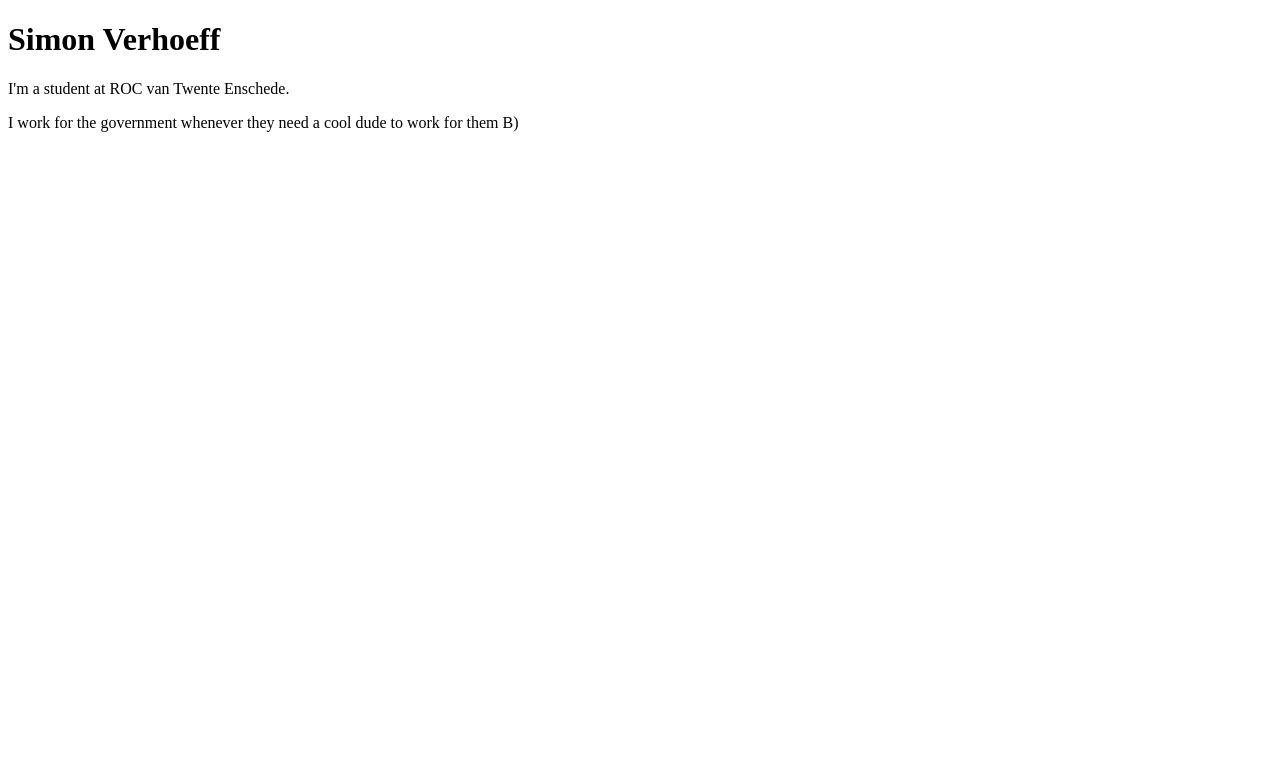
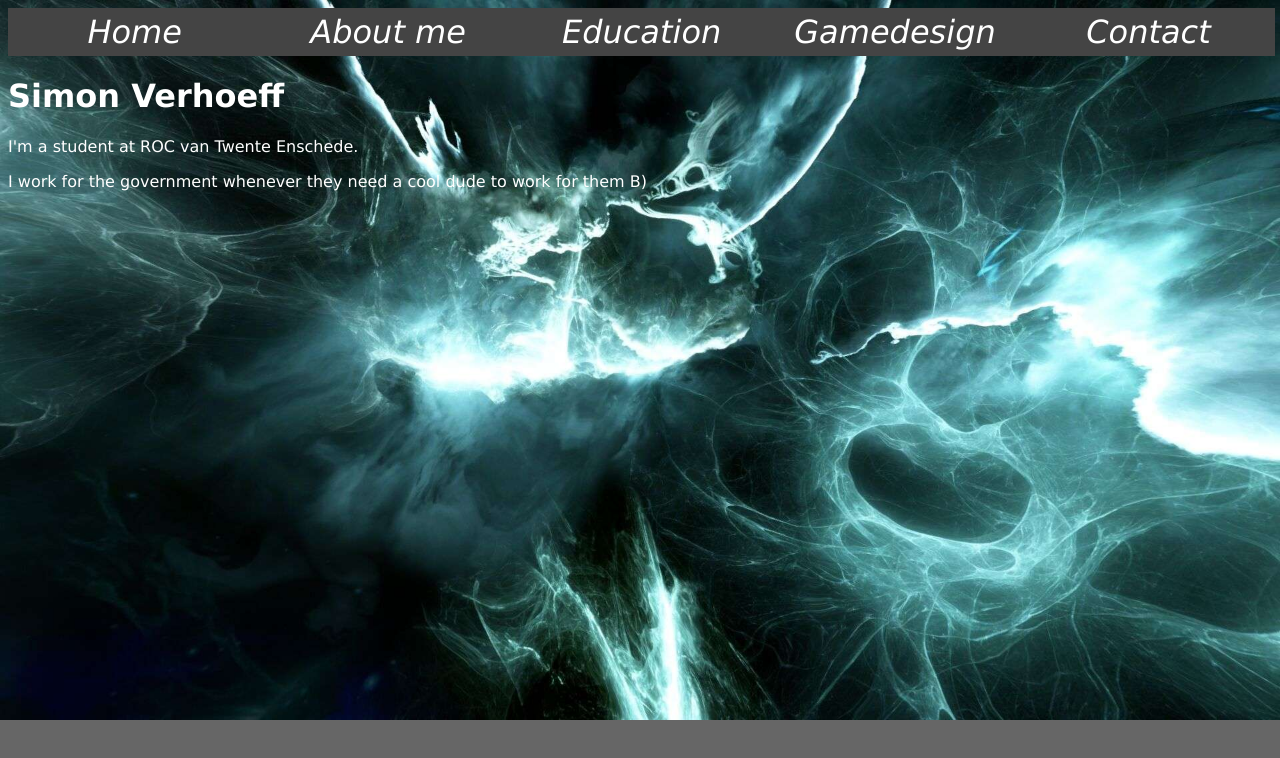
Before and after one commit to Hiddio/Hiddio.github.io, a plain HTML site: page index.html in a window 1280 px wide. Drawn offline with Linux system fonts and the light colour scheme.

Commit message:
Added styles and background image

```diff
--- a/index.html
+++ b/index.html
@@ -6,6 +6,13 @@
     <link rel="icon" href="Flavicon AC.png" type="image" sizes="16x16">
 </head>
 <body>
+    <div class="top-bar">
+        <a href="Index.html"><i class="fa fa-home">Home</i></a>
+        <a href="About me.html"><i class="fa fa-about me">About me</i></a>
+        <a href="Education.html"><i class="fa fa-education">Education</i></a>
+        <a href="Gamedesign.html"><i class="fa fa-gamedesign">Gamedesign</i></a>
+        <a href="Contact.html"><i class="fa fa-contact">Contact</i></a>
+      </div>
 <h1>Simon Verhoeff</h1>
 <p>I'm a student at ROC van Twente Enschede.</p>
 <div>
--- a/styles.css
+++ b/styles.css
@@ -0,0 +1,58 @@
+html
+{
+    font-family: verdana;
+}
+body
+{
+  background-image: url("background.png");
+  background-position: center top;
+  background-color: #666;
+  background-size: cover;
+  background-repeat: no-repeat;
+  width: 99%;
+  height: 100%;
+}
+.top-bar
+{
+  width: 100%;
+  background-color: #444;
+  overflow: auto;
+}
+
+.top-bar a
+{
+  font-family: verdana;
+  float: left;
+  height: 30%;
+  width: 20%;
+  text-align: center;
+  padding: 5px 0;
+  transition: all 0.2s ease;
+  color: white;
+  font-size: 200%;
+  text-decoration: none;
+}
+
+.top-bar a:hover
+{
+  color: #4BBB77;
+  font-size: 250%;
+  background-color: #000;
+}
+
+.top-bar a:active
+{
+  color: black;
+  font-family: verdana;
+  font-size: 50px;
+  background-color: #000;
+}
+
+h1
+{
+    color: white;
+}
+p
+{
+    color: white;
+}
```
Also changed, not shown: background.png (added).
